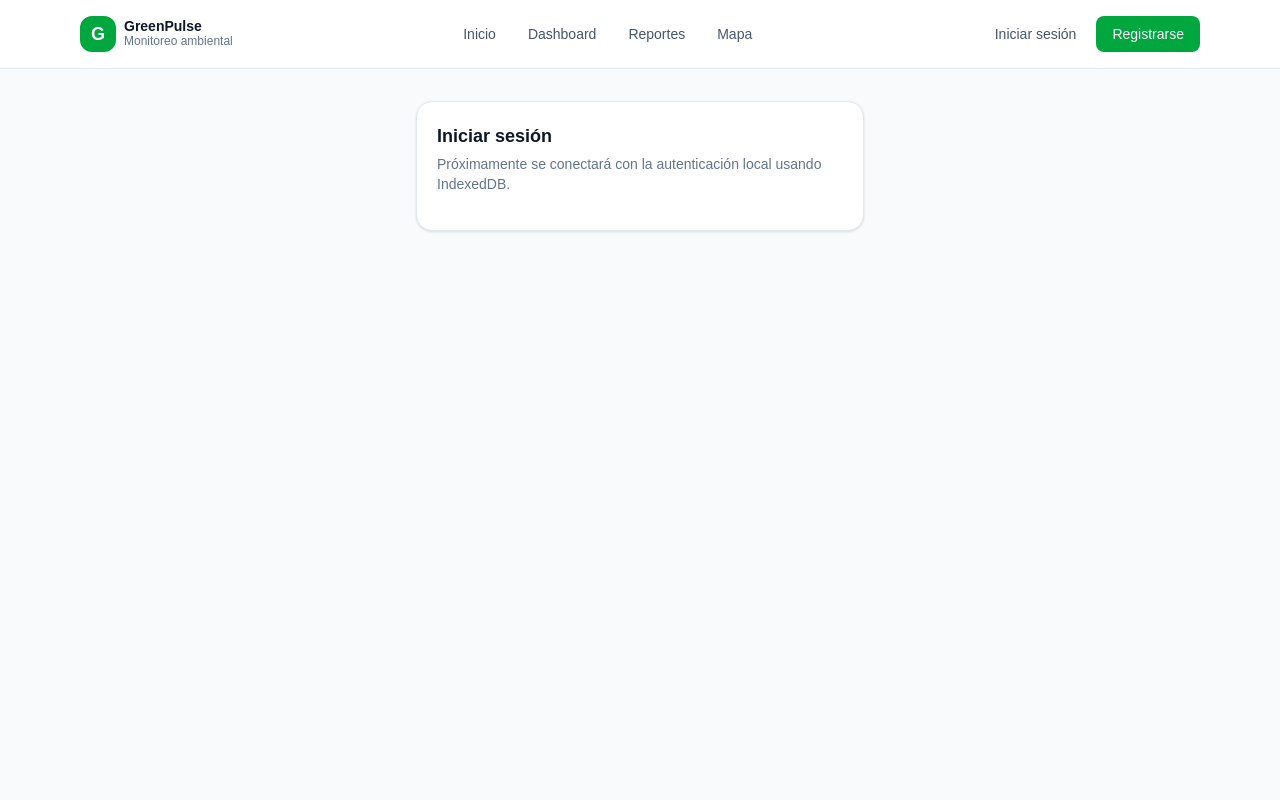
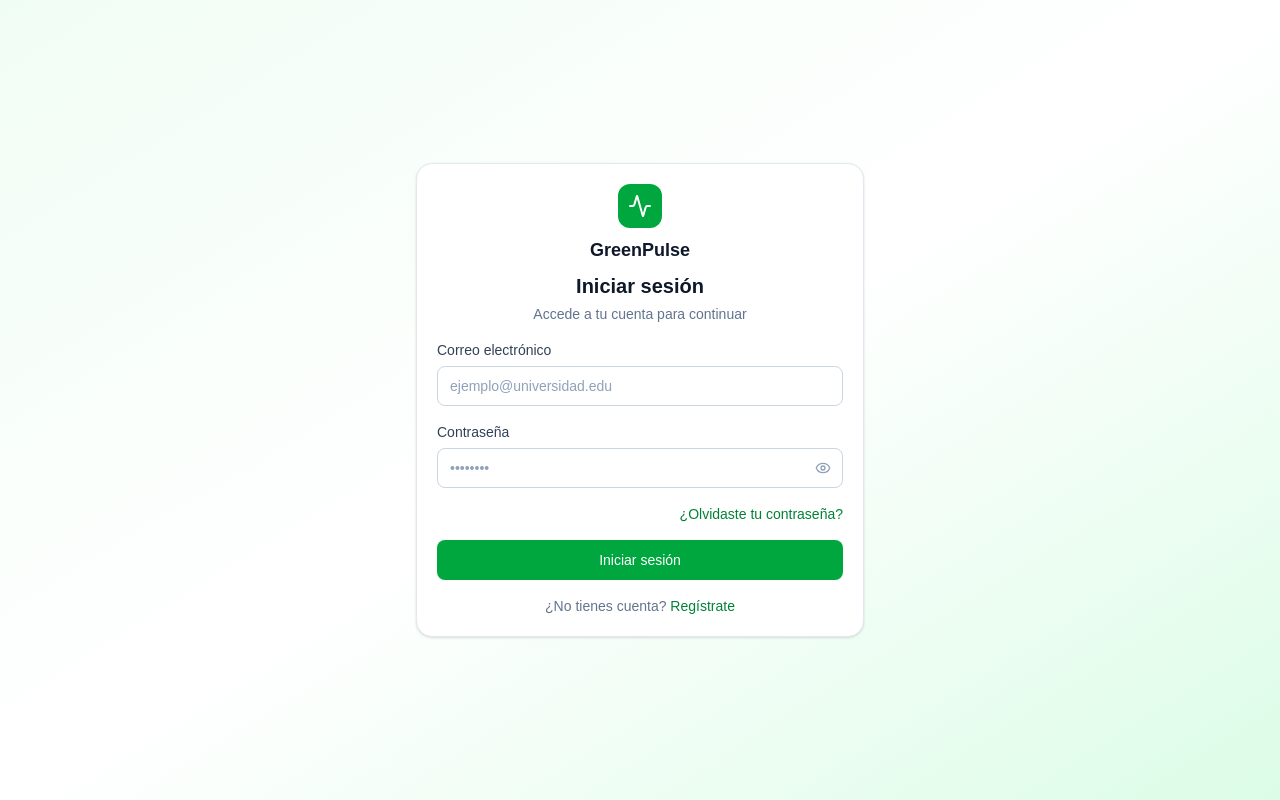
Before and after one commit to Josu1202/greenpulse, a Next.js app: page /login in a window 1280 px wide. Built offline with nearby package versions, Linux system fonts and the light colour scheme.

Commit message:
feat: add login

```diff
--- a/app/login/page.tsx
+++ b/app/login/page.tsx
@@ -1,23 +1,24 @@
-import { MainLayout } from "@/components/layout";
-import {
-  Card,
-  CardDescription,
-  CardHeader,
-  CardTitle,
-} from "@/components/ui";
+"use client";
+
+import { useRouter } from "next/navigation";
+
+import { AuthLayout } from "@/components/layout";
+import { LoginForm, type LoginFormValues } from "@/features/auth";
+import { useAuth } from "@/hooks/useAuth";
 
 export default function LoginPage() {
+  const router = useRouter();
+  const { login, error } = useAuth();
+
+  const handleLogin = async ({ email, password }: LoginFormValues) => {
+    // login() y su validación viven en useAuth (Persona 2). Aquí solo se conecta.
+    await login(email, password);
+    router.push("/dashboard");
+  };
+
   return (
-    <MainLayout>
-      <Card className="mx-auto max-w-md">
-        <CardHeader>
-          <CardTitle>Iniciar sesión</CardTitle>
-          <CardDescription>
-            Próximamente se conectará con la autenticación local usando
-            IndexedDB.
-          </CardDescription>
-        </CardHeader>
-      </Card>
-    </MainLayout>
+    <AuthLayout>
+      <LoginForm onSubmit={handleLogin} error={error} />
+    </AuthLayout>
   );
 }
--- /dev/null
+++ b/src/components/layout/AuthLayout.tsx
@@ -0,0 +1,14 @@
+import type { ReactNode } from "react";
+
+interface AuthLayoutProps {
+  children: ReactNode;
+}
+
+// Layout reutilizable para pantallas de autenticación (login / registro).
+export function AuthLayout({ children }: AuthLayoutProps) {
+  return (
+    <div className="flex min-h-screen items-center justify-center bg-gradient-to-br from-green-50 via-white to-green-100 px-4 py-10">
+      <div className="w-full max-w-md">{children}</div>
+    </div>
+  );
+}
--- a/src/components/layout/index.ts
+++ b/src/components/layout/index.ts
@@ -1,5 +1,5 @@
 export * from "./MainLayout";
-export * from "./MainLayout";
+export * from "./AuthLayout";
 export * from "./DashboardLayout";
 export * from "./Sidebar";
 export * from "./Topbar";
--- /dev/null
+++ b/src/features/auth/components/LoginForm.tsx
@@ -0,0 +1,136 @@
+"use client";
+
+import { useState } from "react";
+import type { FormEvent } from "react";
+import Link from "next/link";
+import { Activity, Eye, EyeOff } from "lucide-react";
+
+import { Button, Card, CardContent, CardHeader, Input } from "@/components/ui";
+import { APP_NAME } from "@/utils/constants";
+import { cn } from "@/utils";
+
+export interface LoginFormValues {
+  email: string;
+  password: string;
+}
+
+interface LoginFormProps {
+  // La lógica real (useAuth) se inyecta desde la página. El formulario es visual.
+  onSubmit?: (values: LoginFormValues) => void | Promise<void>;
+  error?: string | null;
+}
+
+export function LoginForm({ onSubmit, error }: LoginFormProps) {
+  const [email, setEmail] = useState("");
+  const [password, setPassword] = useState("");
+  const [showPassword, setShowPassword] = useState(false);
+  const [isSubmitting, setIsSubmitting] = useState(false);
+
+  const handleSubmit = async (event: FormEvent) => {
+    event.preventDefault();
+    if (!onSubmit) return;
+
+    try {
+      setIsSubmitting(true);
+      await onSubmit({ email, password });
+    } finally {
+      setIsSubmitting(false);
+    }
+  };
+
+  return (
+    <Card>
+      <CardHeader className="items-center text-center">
+        <div className="flex flex-col items-center gap-2">
+          <span className="flex h-11 w-11 items-center justify-center rounded-xl bg-green-600 text-white">
+            <Activity className="h-6 w-6" />
+          </span>
+          <span className="text-lg font-bold text-slate-900">{APP_NAME}</span>
+        </div>
+        <h1 className="mt-2 text-xl font-bold text-slate-900">Iniciar sesión</h1>
+        <p className="text-sm text-slate-500">Accede a tu cuenta para continuar</p>
+      </CardHeader>
+
+      <CardContent>
+        <form onSubmit={handleSubmit} className="space-y-4" noValidate>
+          <Input
+            label="Correo electrónico"
+            type="email"
+            name="email"
+            placeholder="ejemplo@universidad.edu"
+            value={email}
+            onChange={(event) => setEmail(event.target.value)}
+            autoComplete="email"
+          />
+
+          {/* Contraseña con botón mostrar/ocultar */}
+          <div className="space-y-1.5">
+            <label
+              htmlFor="password"
+              className="block text-sm font-medium text-slate-700"
+            >
+              Contraseña
+            </label>
+            <div className="relative">
+              <input
+                id="password"
+                name="password"
+                type={showPassword ? "text" : "password"}
+                placeholder="••••••••"
+                value={password}
+                onChange={(event) => setPassword(event.target.value)}
+                autoComplete="current-password"
+                className={cn(
+                  "h-10 w-full rounded-lg border border-slate-300 bg-white px-3 pr-10 text-sm text-slate-900",
+                  "placeholder:text-slate-400",
+                  "focus:border-green-500 focus:outline-none focus:ring-2 focus:ring-green-100"
+                )}
+              />
+              <button
+                type="button"
+                onClick={() => setShowPassword((value) => !value)}
+                className="absolute inset-y-0 right-0 flex items-center px-3 text-slate-400 hover:text-slate-600"
+                aria-label={showPassword ? "Ocultar contraseña" : "Mostrar contraseña"}
+              >
+                {showPassword ? (
+                  <EyeOff className="h-4 w-4" />
+                ) : (
+                  <Eye className="h-4 w-4" />
+                )}
+              </button>
+            </div>
+          </div>
+
+          <div className="flex justify-end">
+            <Link
+              href="/forgot-password"
+              className="text-sm font-medium text-green-700 hover:text-green-800"
+            >
+              ¿Olvidaste tu contraseña?
+            </Link>
+          </div>
+
+          {error ? (
+            <p className="rounded-lg bg-red-50 px-3 py-2 text-sm text-red-600">
+              {error}
+            </p>
+          ) : null}
+
+          <Button type="submit" className="w-full" disabled={isSubmitting}>
+            {isSubmitting ? "Ingresando..." : "Iniciar sesión"}
+          </Button>
+        </form>
+
+        <p className="mt-4 text-center text-sm text-slate-500">
+          ¿No tienes cuenta?{" "}
+          <Link
+            href="/register"
+            className="font-medium text-green-700 hover:text-green-800"
+          >
+            Regístrate
+          </Link>
+        </p>
+      </CardContent>
+    </Card>
+  );
+}
--- /dev/null
+++ b/src/features/auth/index.ts
@@ -0,0 +1 @@
+export * from "./components/LoginForm";
```
